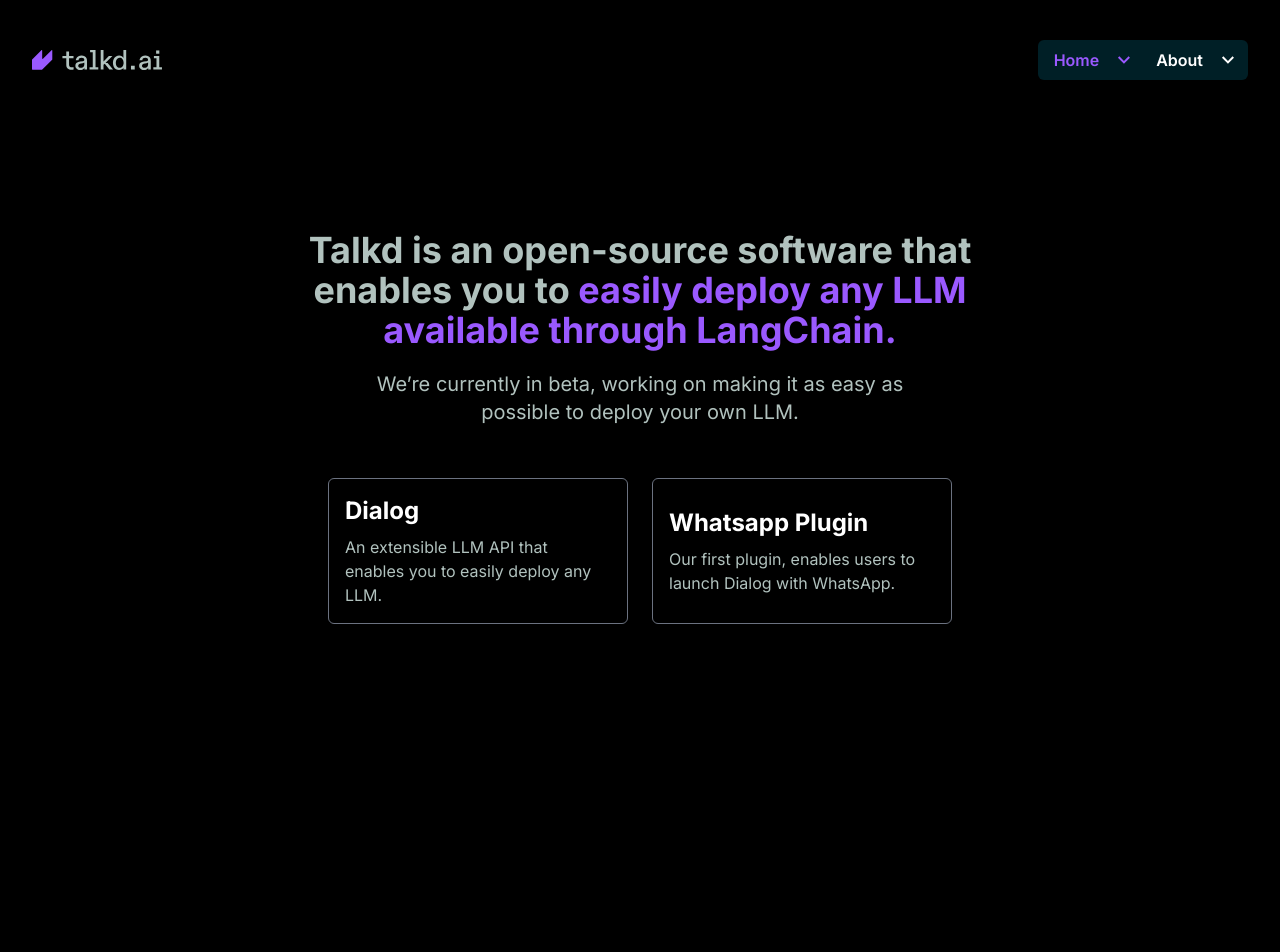
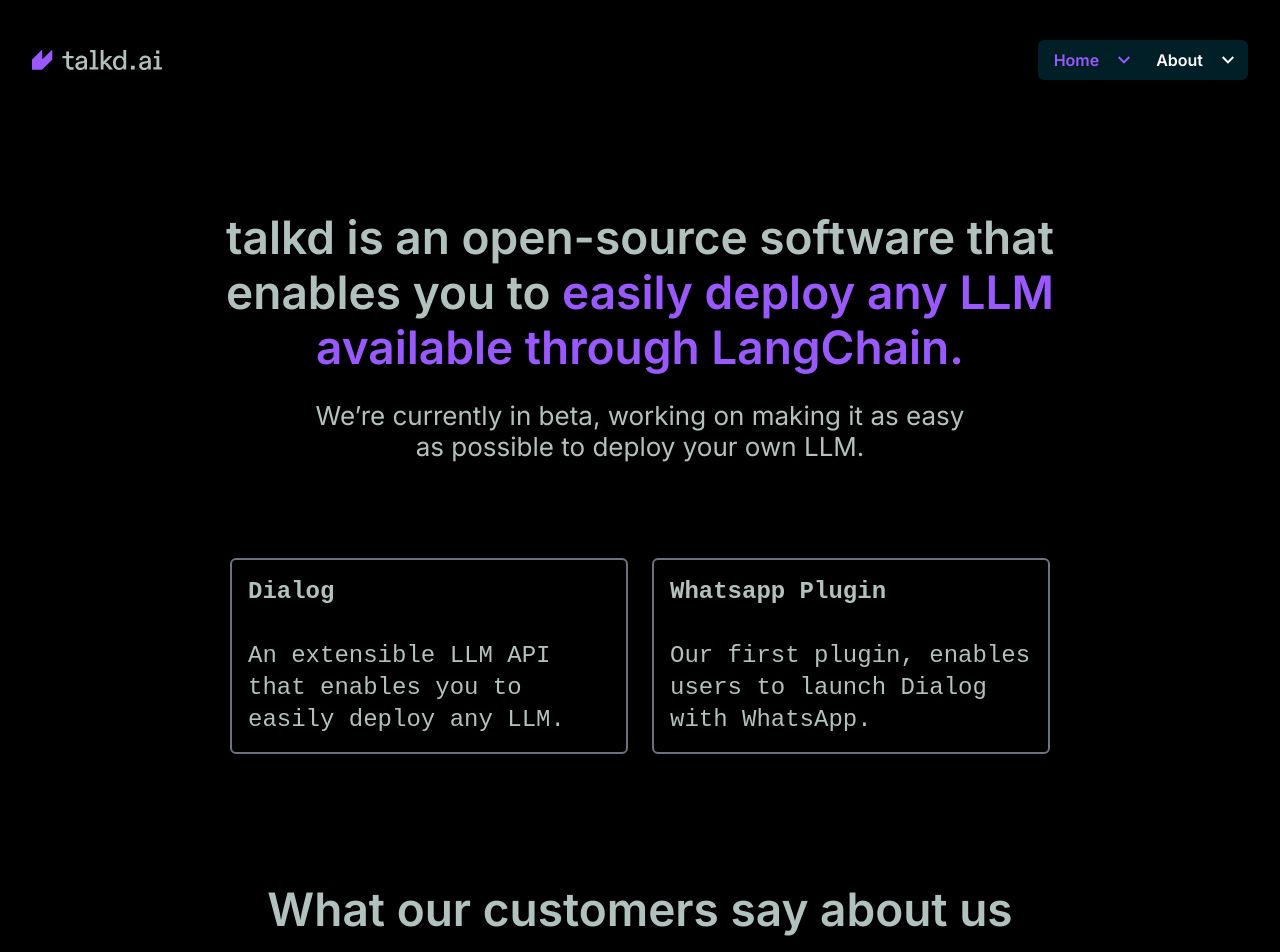
Before and after one commit to talkdai/landing-page, a Next.js app: page / in a window 1280 px wide. Shown: the top 952 px of the page. Before the commit the page ends 914 px from the top, so only its background shows below. Built offline with nearby package versions, Linux system fonts and the light colour scheme.

Commit message:
repositioning and adding card components

```diff
--- a/src/components/SectionHero.tsx
+++ b/src/components/SectionHero.tsx
@@ -1,33 +1,77 @@
-import { Container } from "./container";
+import { Cards } from "./Card";
+import { Container } from "./Container";
 
 export function SectionHero() {
-    return(
-        <section className="pt-5 w-full h-[704px] bg-black bg-no-repeat bg-cover bg-center talkdai-hero">
+  return (
+    <section className="w-full lg:max-w-[1440px] h-auto bg-black bg-no-repeat bg-cover bg-center talkdai-hero text-white">
       <Container>
-                <div className=" flex-1 max-w-[700px] mx-auto px-4 text-center">
-                    <h1 className=" text-4xl font-bold">
-                        <span className=" text-primary-gray">Talkd is an open-source software that enables you to </span>
-                        <span className=" text-primary-purple">easily deploy any LLM available through LangChain.</span>
+        <div className=" w-full max-w-[954px] mx-auto text-center px-4">
+          <div className="mb-24">
+            <h1
+              className=" font-semibold md:text-[46px]"
+              style={{ lineHeight: 1.2 }}
+            >
+              <span className=" text-primary-gray">
+                talkd is an open-source software that enables you to{" "}
+              </span>
+              <span className=" text-primary-purple">
+                easily deploy any LLM available through LangChain.
+              </span>
             </h1>
-                        <p className=" justify-items-center text-xl mx-auto px-4 max-w-[600px] text-primary-gray p-5">We’re currently in beta, working on making it as easy as possible to deploy your own LLM. </p>
+            <p
+              className="text-[26px] mx-auto max-w-[675px] text-primary-gray mt-6"
+              style={{ lineHeight: 1.2 }}
+            >
+              We’re currently in beta, working on making it as easy as possible
+              to deploy your own LLM.{" "}
+            </p>
+          </div>
 
-                        <div className="flex justify-center gap-6 mt-8">
-                            <button className="p-4 border border-gray-500 rounded-md max-w-[300px] text-left">
-                                <h2 className="text-2xl font-bold text-white">Dialog</h2>
-                                    <p className="text-primary-gray mt-2">
+          <div className="w-full max-w-[997px] h-auto flex flex-col md:flex-row justify-center gap-6 font-normal font-ubuntu-mono">
+            <a
+              href="https://github.com/talkdai/dialog"
+              target="_blank"
+              rel="noopener noreferrer"
+              className="p-4 border-2 border-gray-500 rounded-md gap-6 text-left flex flex-col items-start"
+            >
+              <h2 className="text-2xl font-semibold text-primary-gray font-ubuntu-mono">
+                Dialog
+              </h2>
+              <p className="w-[362px] text-primary-gray md:text-2xl mt-2">
                 An extensible LLM API that enables you to easily deploy any LLM.
               </p>
-                            </button>
-                            <button className="p-4 border border-gray-500 rounded-md max-w-[300px] text-left">
-                                <h2 className="text-2xl font-bold text-white">Whatsapp Plugin</h2>
-                                    <p className="text-primary-gray mt-2">
+            </a>
+            <a
+              href="https://github.com/talkdai/dialog-whatsapp"
+              target="_blank"
+              rel="noopener noreferrer"
+              className="p-4 border-2 border-gray-500 rounded-md gap-6 text-left flex flex-col items-start"
+            >
+              <h2 className="text-2xl font-bold text-primary-gray">
+                Whatsapp Plugin
+              </h2>
+              <p className="w-[362px] text-primary-gray md:text-2xl mt-2">
                 Our first plugin, enables users to launch Dialog with WhatsApp.
               </p>
-                            </button>
+            </a>
+          </div>
 
+          <div className=" w-full max-w-[954px] mx-auto text-center px-4 text-primary-gray mt-32">
+            <h1
+              className=" font-semibold md:text-[46px]"
+              style={{ lineHeight: 1.2 }}
+            >
+              What our customers say about us
+            </h1>
           </div>
+            <div className="flex flex-col mt-24 justify-center gap-6 md:flex-row md:space-x-6 mb-16">
+                <Cards/>
+                <Cards/>
+                <Cards/>
+          </div>
+
         </div>
       </Container>
     </section>
-    )
+  );
 }
```
Lines whose indentation alone changed are shown as unchanged.
